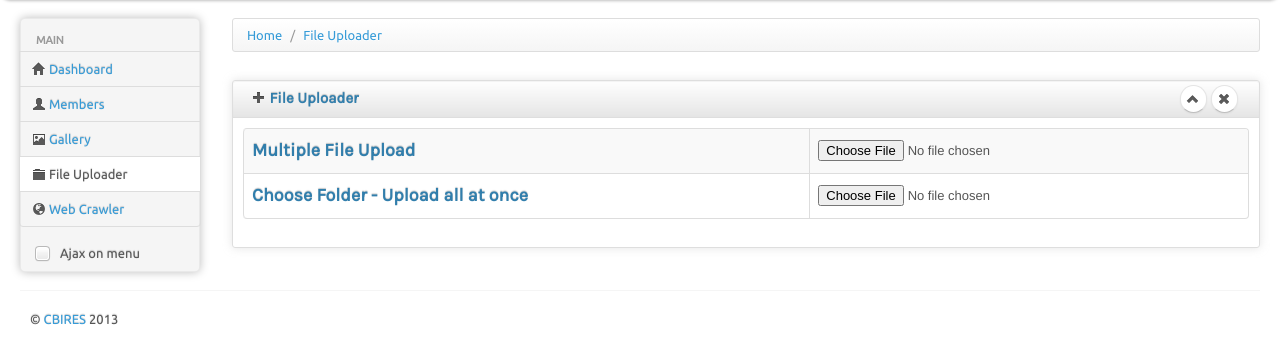
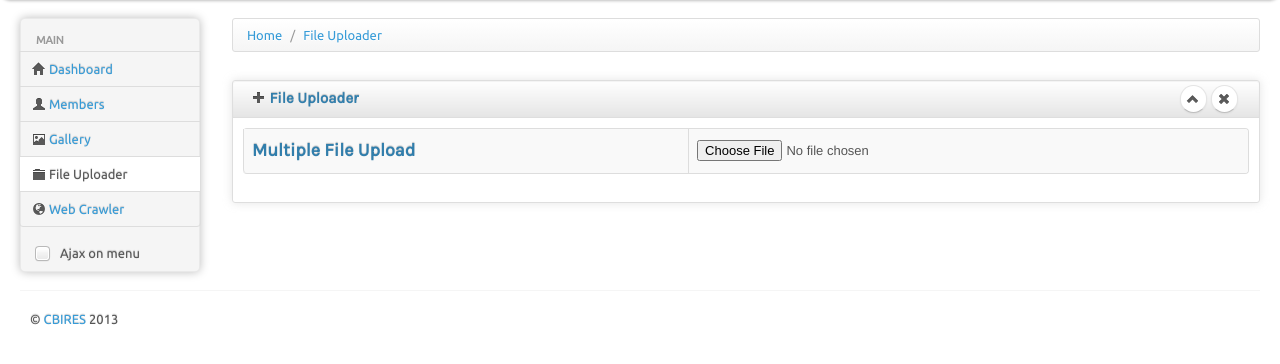
Before and after one commit to kirk86/cbires, a PHP site: page /upload.php in a window 1280 px wide. Shown: the part 50-414 px from the top of the page. Run offline with PHP 8.4, Linux system fonts and the light colour scheme; data that the repository does not hold is empty; some libraries are stand-ins or nearby versions; some web fonts are replaced.

```diff
--- a/index.php
+++ b/index.php
@@ -40,7 +40,7 @@
                 $image_info = DB::getAll($sql_total_images);
                 $sql_new_images = "SELECT count(*) AS new_image
 										FROM public.tbl_image
-										WHERE timestamp > now()::date - 1";
+										WHERE timestamp::date > now()::date - 1";
                 $new_images = DB::getOne($sql_new_images);
 
 				// logs
--- a/upload.php
+++ b/upload.php
@@ -29,13 +29,6 @@
 									<input data-no-uniform="true" type="file" name="file_upload" id="file_upload" />
 								</td>
 							</tr>
-							<tr>
-								<td><h3>Choose Folder - Upload all at once</h3></td>
-								<td>
-									<!--<input data-no-uniform="true" type="file" name="multiple_upload" id="multiple_upload" />-->
-                                    <input data-no-uniform="true" type="file" name="multiple_upload" id="multiple_upload" webkitdirectory="" directory="" mozdirectory="" />
-								</td>
-							</tr>
 						</table>
 					</div>
 				</div><!--/span-->
```
